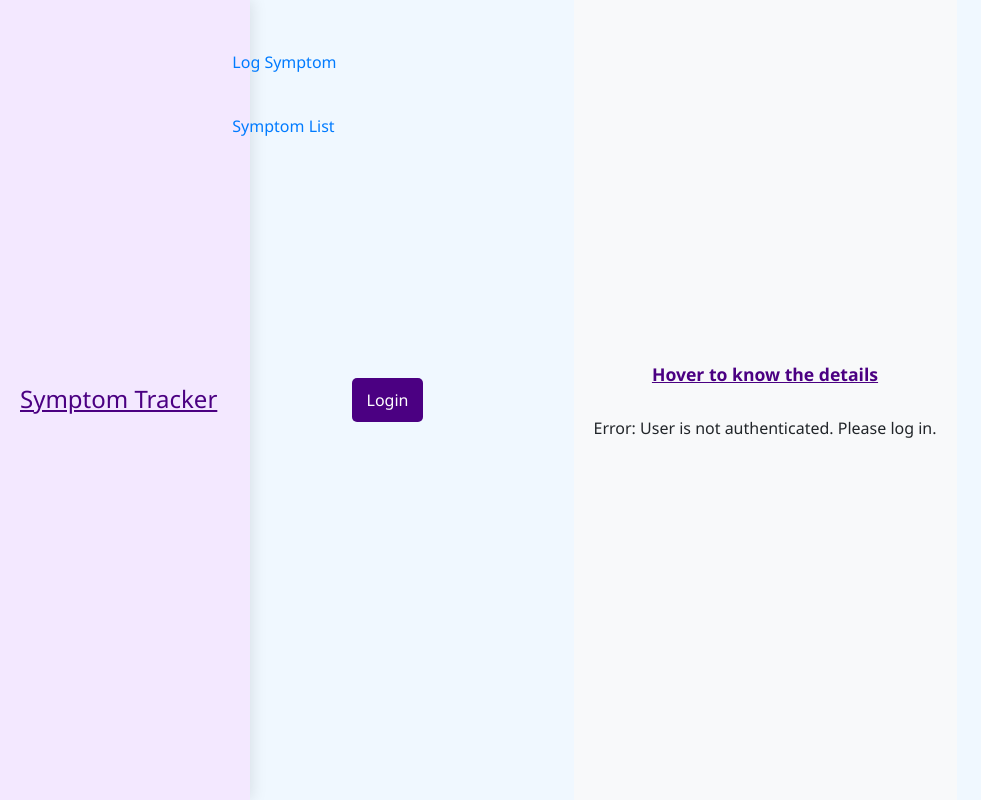
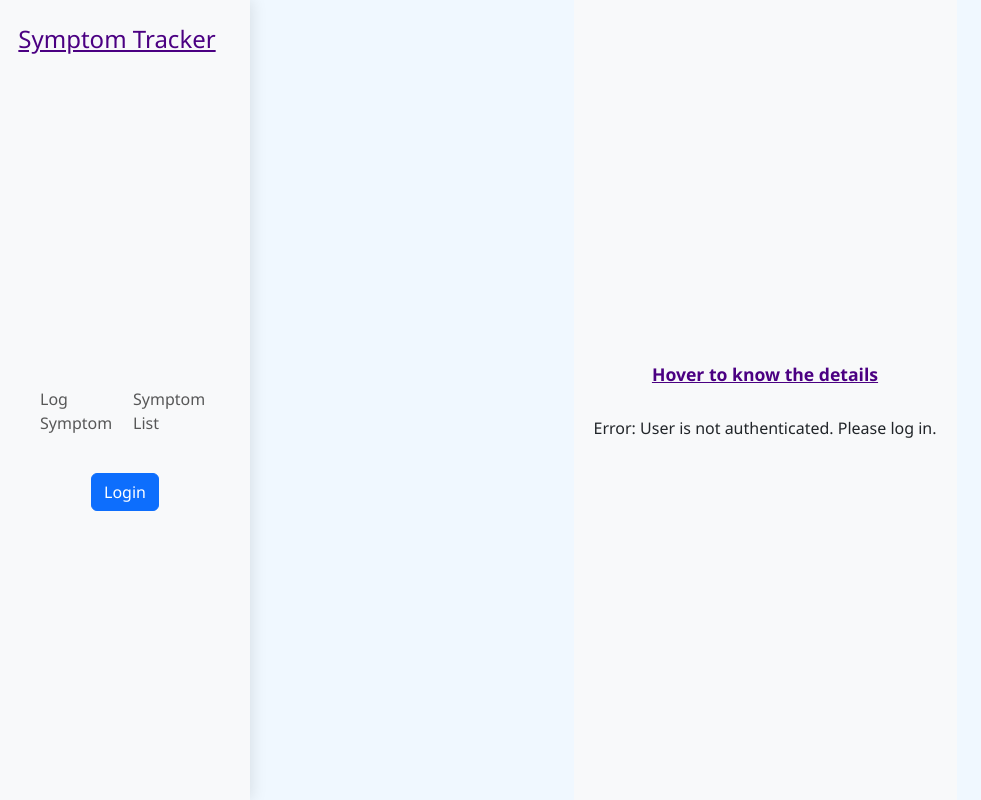
Before and after one commit to Jokinth/Patient-Symptom-Tracker, a React (Create React App) app in the folder frontend/: page /symptom-list in a window 1280 px wide. Shown: the whole page, without its empty margins (0-981 px from the left). Built offline with nearby package versions, Linux system fonts and the light colour scheme.

Commit message:
Update NavBar.js

```diff
--- a/frontend/src/components/NavBar.js
+++ b/frontend/src/components/NavBar.js
@@ -1,26 +1,31 @@
-
 import React from 'react';
 import { Link } from 'react-router-dom';
+import 'bootstrap/dist/css/bootstrap.min.css';
 import './NavBar.css';
 
 const NavBar = () => {
     return (
-        <nav className="navbar" role="navigation">
-            <div className="navbar-header">
-                <h2 className="navbar-title"><u>Symptom Tracker</u></h2>
-            </div>
-            <ul className="navbar-menu">
-                <li>
-                    <Link to="/logger" className="navbar-link">Log Symptom</Link>
-                </li>
-                <li>
-                    <Link to="/symptom-list" className="navbar-link">Symptom List</Link>
-                </li>
-            </ul>
-            <div className="login-button-container">
-                <Link to="/">
-                    <button className="login-button">Login</button>
+        <nav className="navbar navbar-expand-lg navbar-light bg-light">
+            <div className="container-fluid">
+                <Link to="/" className="navbar-brand">
+                    <h2 className="navbar-title"><u>Symptom Tracker</u></h2>
                 </Link>
+                <button className="navbar-toggler" type="button" data-bs-toggle="collapse" data-bs-target="#navbarNav" aria-controls="navbarNav" aria-expanded="false" aria-label="Toggle navigation">
+                    <span className="navbar-toggler-icon"></span>
+                </button>
+                <div className="collapse navbar-collapse" id="navbarNav">
+                    <ul className="navbar-nav me-auto">
+                        <li className="nav-item">
+                            <Link to="/logger" className="nav-link">Log Symptom</Link>
+                        </li>
+                        <li className="nav-item">
+                            <Link to="/symptom-list" className="nav-link">Symptom List</Link>
+                        </li>
+                    </ul>
+                    <Link to="/">
+                        <button className="btn btn-primary">Login</button>
+                    </Link>
+                </div>
             </div>
         </nav>
     );
```
